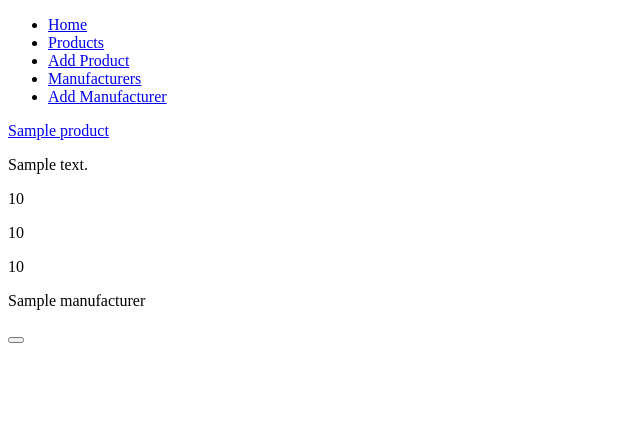
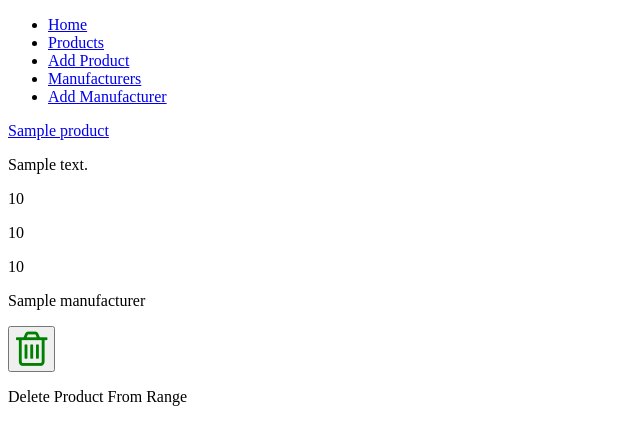
Before and after one commit to Katie-Sloan/Python-project, a Flask app: page /products in a window 1280 px wide. Shown: the top 445 px of the page, without its empty margins (0-640 px from the left). Run offline with Flask 2, Linux system fonts and the light colour scheme; a database or web service that is not in the repository returns one stand-in record (values such as "Sample title"); some libraries are stand-ins or nearby versions.

Commit message:
Modified templates

```diff
--- a/templates/base.html
+++ b/templates/base.html
@@ -3,6 +3,7 @@
 <head>
     <meta charset="UTF-8">
     <meta name="viewport" content="width=device-width, initial-scale=1.0">
+    <link rel="stylesheet" href="https://stackpath.bootstrapcdn.com/font-awesome/4.7.0/css/font-awesome.min.css" crossorigin="anonymous">
     <title>Sweet Shop Manager</title>
 </head>
 <body>
--- a/templates/products/index.html
+++ b/templates/products/index.html
@@ -17,14 +17,18 @@
 
     <div>
         <form class= "delete-form" action="/products/{{product.id}}/delete" method="POST">
-            <button class="trash-button"><i class="fa fa-trash-o fa-3x" style="color:red" aria-hidden="true"></i></button>
+            <button class="trash-button"><i class="fa fa-trash-o fa-3x" style="color:green" aria-hidden="true"></i></button>
         </form>
+        <p>Delete Product From Range</p>
     </div>
 
     <div>
-        {% if product.stock_quantity < 6 %}
-        <i class="fas fa-exclamation-triangle" style="color:amber" aria-hidden="true"></i>
-        {% endif %}
+        <p>
+            {% if product.stock_quantity < 6 %}
+                <i class="fa fa-exclamation fa-3x" style="color:red" aria-hidden="true"></i>
+                <p>Warning: low stock</p>
+            {% endif %}
+        </p>
     </div>
 
 {% endfor %}
```
